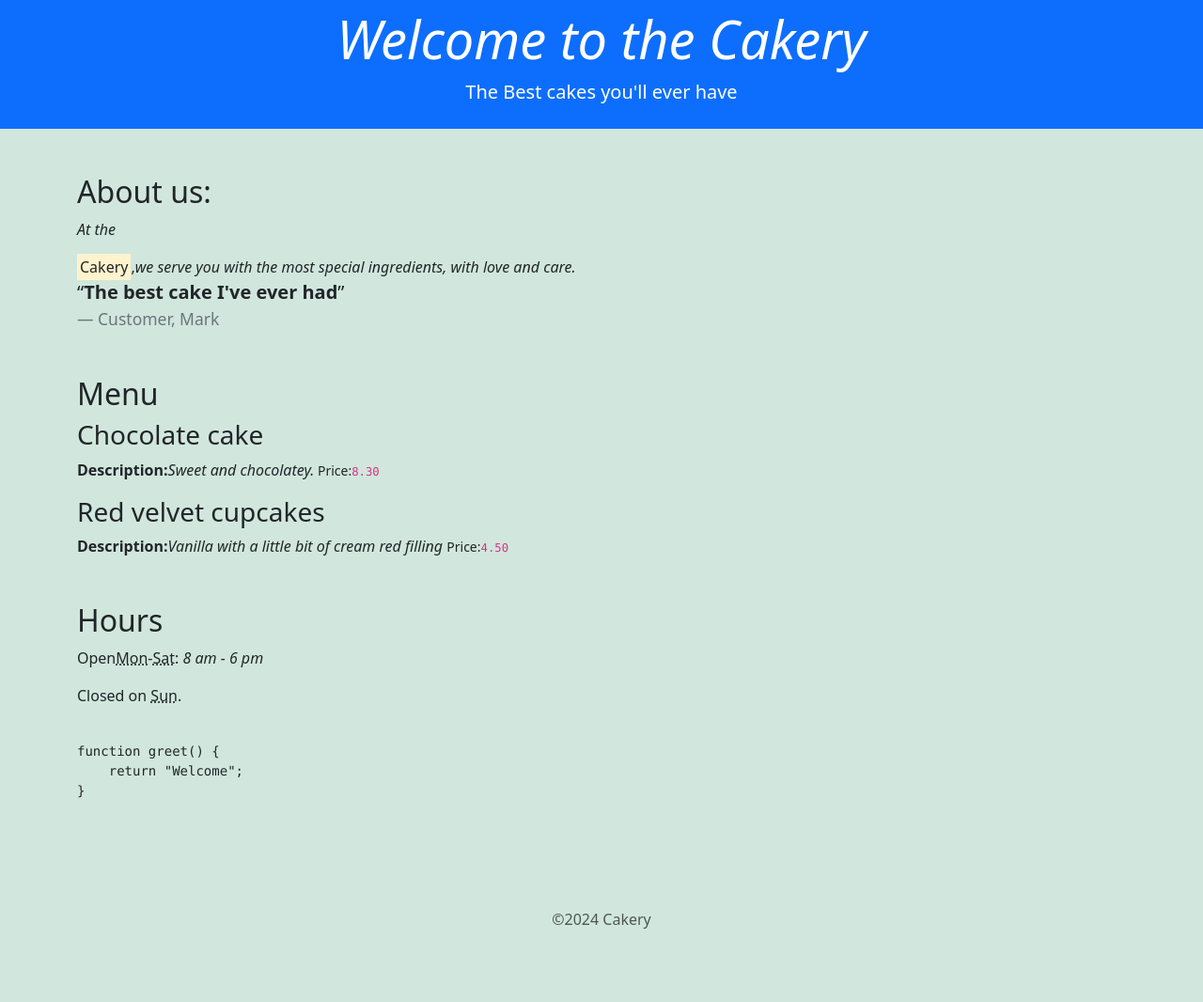
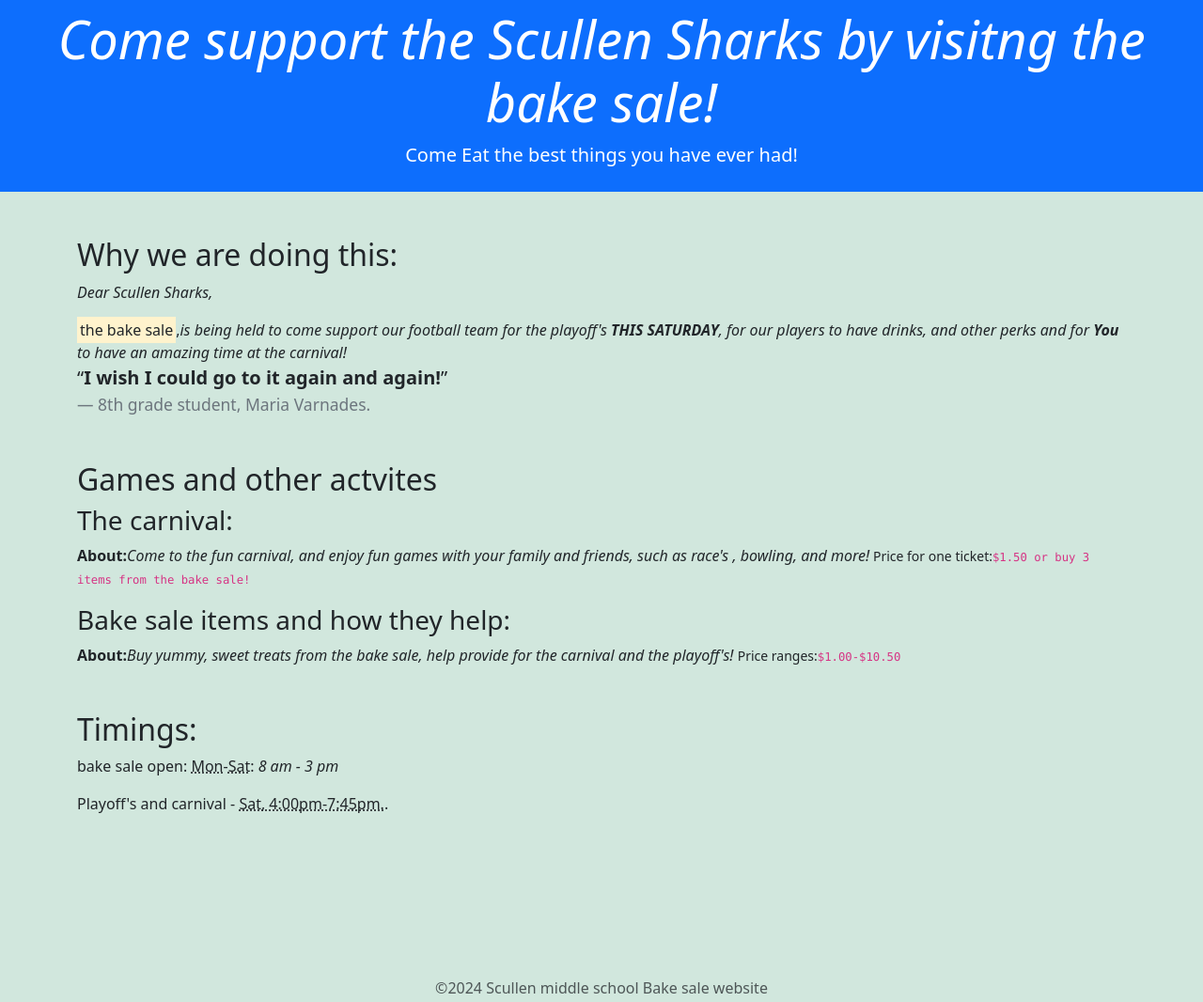
Before and after one commit to AradhanaSingh0912/typography-activity, a plain HTML site: page index.html in a window 1280 px wide. Shown: the whole page at 94% size. Before the commit the page ends 1030 px from the top, so only its background shows below. Drawn offline with nearby package versions, Linux system fonts and the light colour scheme.

Commit message:
typography hw complete

```diff
--- a/index.html
+++ b/index.html
@@ -2,7 +2,7 @@
 <html>
 
 <head>
-    <title>Cakery</title>
+    <title>BAKE SALE!!</title>
     <link href="https://cdn.jsdelivr.net/npm/bootstrap@5.3.3/dist/css/bootstrap.min.css" rel="stylesheet">
     <style>
     </style>
@@ -11,58 +11,61 @@
 <body class="bg-success-subtle">
     <!--Intro Section-->
     <div class="text-center bg-primary text-white p-2">
-        <h1 class="display-4"><i>Welcome to the Cakery</i></h1>
-        <p class="lead">The <strong>Best</strong> cakes you'll ever have</p>
+        <h1 class="display-4"><i>Come support the Scullen Sharks by visitng the bake sale!</i></h1>
+        <p class="lead">Come <strong>Eat</strong> the best things you have ever had!</p>
     </div>
 
     <!--About Section-->
     <section class="container my-5">
-        <h2>About us:</h2>
-        <p><i>At the</i></p><mark>Cakery</mark>,<i>we serve you with the most special ingredients, with love and
-            care.</i>
+        <h2>Why we are doing this:</h2>
+        <p><i>Dear Scullen Sharks,</i></p><mark>the bake sale</mark>,<i>is being held to come support our football team
+            for the playoff's <strong>THIS SATURDAY</strong>, for our players to have drinks, and other perks and for
+            <strong>You</strong> to have an amazing time at the carnival!
+        </i>
         <blockquote class="blockquote">
-            <p><q><strong>The best cake I've ever had</strong></q></p>
-            <footer class="blockquote-footer">Customer, Mark</footer>
+            <p><q><strong>I wish I could go to it again and again!</strong></q></p>
+            <footer class="blockquote-footer">8th grade student, Maria Varnades.</footer>
         </blockquote>
     </section>
 
     <!--Menu Section-->
     <section class="container my-5">
-        <h2>Menu</h2>
+        <h2>Games and other actvites</h2>
         <dl>
             <dt>
-                <h3>Chocolate cake</h3>
+                <h3>The carnival:</h3>
             </dt>
             <dd>
-                <p><strong>Description:</strong><i>Sweet and chocolatey.</i><small> Price:<code>8.30</code></small></p>
+                <p><strong>About:</strong><i>Come to the fun carnival, and enjoy fun games with your family and friends,
+                        such as race's , bowling, and more!</i><small> Price for one
+                        ticket:<code>$1.50 or buy 3 items from the bake sale!</code></small></p>
             </dd>
             <dt>
-                <h3>Red velvet cupcakes</h3>
+                <h3>Bake sale items and how they help:</h3>
             </dt>
             <dd>
-                <p><strong>Description:</strong><i>Vanilla with a little bit of cream red filling
-                    </i><small>Price:<code>4.50</code></small></p>
+                <p><strong>About:</strong><i>Buy yummy, sweet treats from the bake sale, help provide for the carnival
+                        and the playoff's!
+                    </i><small>Price ranges:<code>$1.00-$10.50</code></small></p>
             </dd>
         </dl>
     </section>
 
     <!--Additional Information section-->
     <section class="container my-5">
-        <h2>Hours</h2>
-        <p>Open<abbr title="Monday">Mon</abbr>-<abbr title="Saturday">Sat</abbr>: <i>8 am - 6 pm</i></p>
-        <p>Closed on <abbr title="Sunday">Sun</abbr>.</p>
+        <h2>Timings:</h2>
+        <p>bake sale open: <abbr title="Monday">Mon</abbr>-<abbr title="Saturday">Sat</abbr>: <i>8 am - 3 pm</i></p>
+        <p>Playoff's and carnival - <abbr title="Saturday">Sat, 4:00pm-7:45pm.</abbr>.</p>
         <pre>
         <code>
-function greet() {
-    return "Welcome";
-}
+
         </code>
     </pre>
     </section>
 
     <!--Footer-->
     <footer class="text-center py-4">
-        <p class="text-muted">&copy;2024 Cakery</p>
+        <p class="text-muted">&copy;2024 Scullen middle school Bake sale website</p>
     </footer>
     <script src="https://cdn.jsdelivr.net/npm/bootstrap@5.3.3/dist/js/bootstrap.bundle.min.js"
         integrity="sha384-YvpcrYf0tY3lHB60NNkmXc5s9fDVZLESaAA55NDzOxhy9GkcIdslK1eN7N6jIeHz"
```
